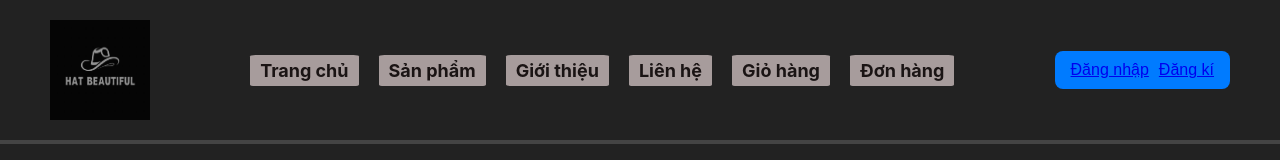
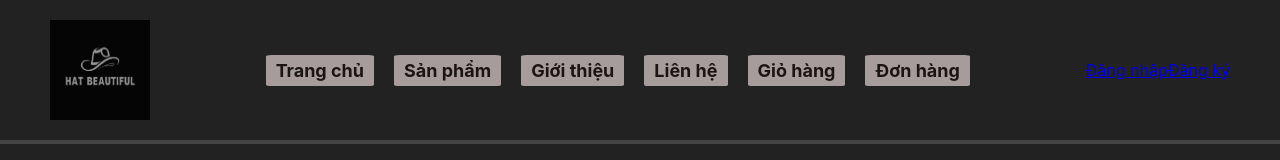
Before and after one commit to LeTonVinh/KTGK_REACT, a React (Create React App) app: page /sanpham/1 in a window 1280 px wide. Shown: the top 160 px of the page. Built offline with nearby package versions, Linux system fonts and the light colour scheme; no server answers; the database is empty.

Commit message:
Add user authentication and logout functionality to the header component

```diff
--- a/src/layout/Header.js
+++ b/src/layout/Header.js
@@ -1,6 +1,33 @@
-import { Link } from "react-router-dom";
+import { Link, useNavigate } from "react-router-dom";
+import { useEffect, useState } from "react";
+import { supabase } from "../DB/supabaseClient";
 import './Header.css';
+
 const Header = () => {
+  const [user, setUser] = useState(null);
+  const navigate = useNavigate();
+
+  useEffect(() => {
+    const getUser = async () => {
+      const { data: { user } } = await supabase.auth.getUser();
+      setUser(user);
+    };
+    getUser();
+
+    // lắng nghe sự kiện đăng nhập/đăng xuất
+    const { data: listener } = supabase.auth.onAuthStateChange((_event, session) => {
+      setUser(session?.user ?? null);
+    });
+
+    return () => listener.subscription.unsubscribe();
+  }, []);
+
+  const handleLogout = async () => {
+    await supabase.auth.signOut();
+    setUser(null);
+    navigate("/"); // chuyển về trang chủ sau logout
+  };
+
   return (
     <header className="header">
       <div className="header-logo">
@@ -14,11 +41,21 @@ const Header = () => {
         <li><Link to="/cart">Giỏ hàng</Link></li>
         <li><Link to="/orders">Đơn hàng</Link></li>
       </ul>
-            <button className="header-admin-button">
-                <Link to="/login">Đăng nhập  </Link>
-                <Link to="/register">Đăng kí</Link>
+
+      <div className="header-auth-buttons">
+        {user ? (
+          <button onClick={handleLogout} className="header-logout-button">
+            Đăng xuất
           </button>
+        ) : (
+          <>
+            <Link to="/login" className="header-login-button">Đăng nhập</Link>
+            <Link to="/register" className="header-register-button">Đăng ký</Link>
+          </>
+        )}
+      </div>
     </header>
   );
 };
+
 export default Header;
--- a/src/pages/ProductDetail.css
+++ b/src/pages/ProductDetail.css
@@ -215,3 +215,10 @@
     object-fit: contain;
   }
 }
+.pd-contact-btn {
+  background: transparent;
+  border: 1px solid #2b4368;
+  padding: 10px 14px;
+  border-radius: 10px;
+  cursor: pointer;
+}
```
Lines whose indentation alone changed are shown as unchanged.
